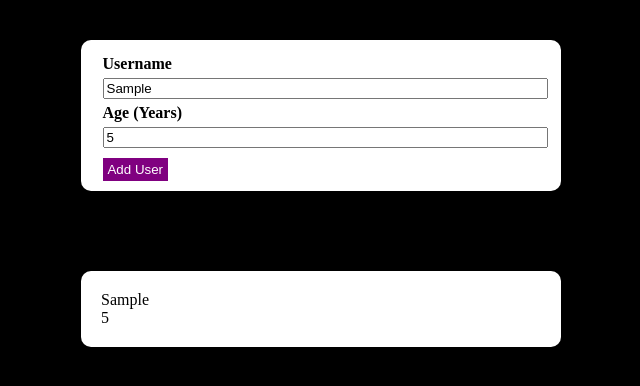
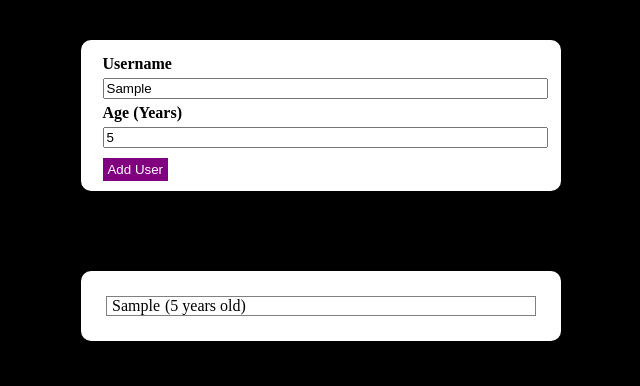
Before and after one commit to BamideleD/trial-app, a React (Create React App) app: page / in a window 1280 px wide. Both pictures are taken after typing "Sample", "5" into the empty fields and a click on the button "Add User". Shown: the top 386 px of the page, without its empty margins (319-959 px from the left). Built offline with nearby package versions, Linux system fonts and the light colour scheme.

Commit message:
Styling, remains little functionalities

```diff
--- a/src/UserOutput.js
+++ b/src/UserOutput.js
@@ -18,9 +18,9 @@ const UserOutput = (props) => {
 
         {props.submitUser.map((data) => {
             return (
-                <div>
-                    <div>{data.user}</div>
-                    <div>{data.age}</div>
+                <div className={styles.output}>
+                    <div className = {styles.user}>{data.user}</div>
+                    <div>({data.age} years old)</div>
                 </div>
             )
         }
--- a/src/UserOutput.module.css
+++ b/src/UserOutput.module.css
@@ -4,3 +4,13 @@
     border-radius: 10px;
     padding: 20px;
 }
+
+.output {
+    display: flex;
+    border: 1px solid gray;
+    margin: 5px;
+}
+
+.user{
+    padding: 0px 5px;
+}
```
